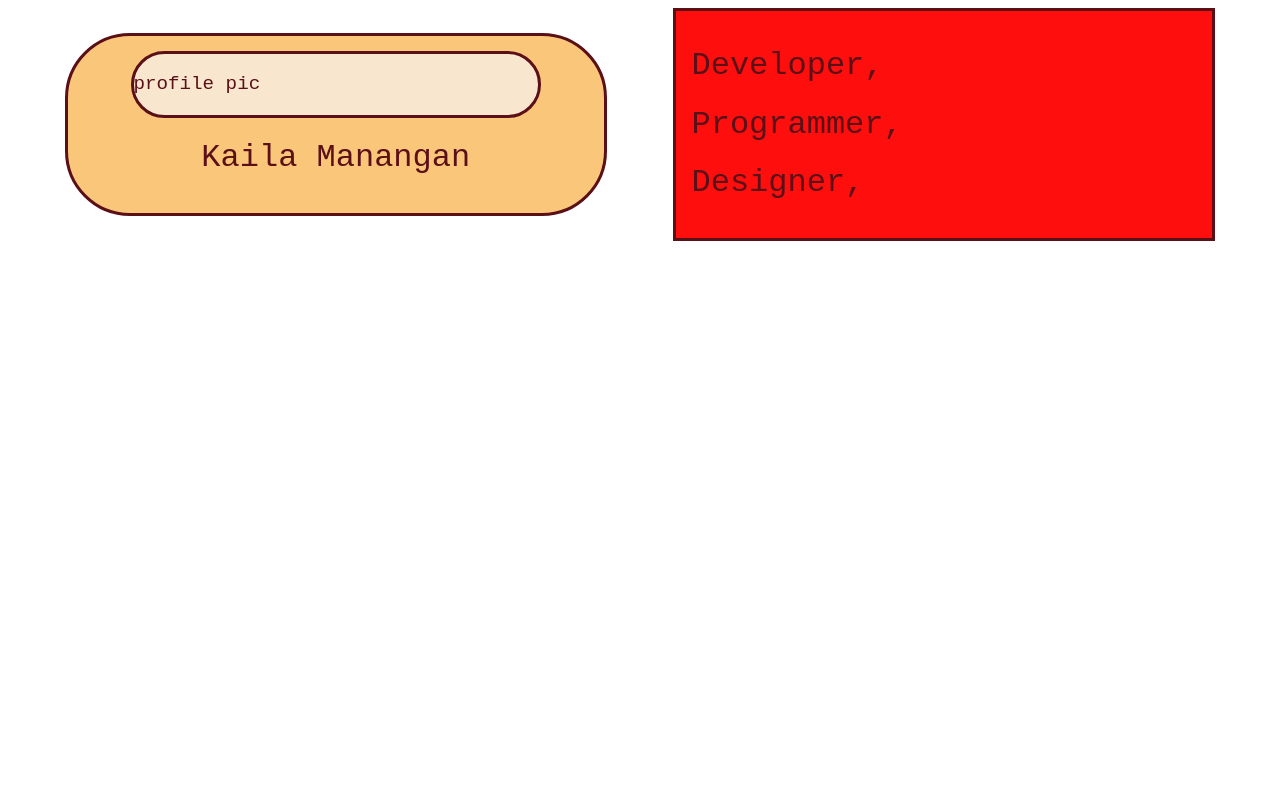
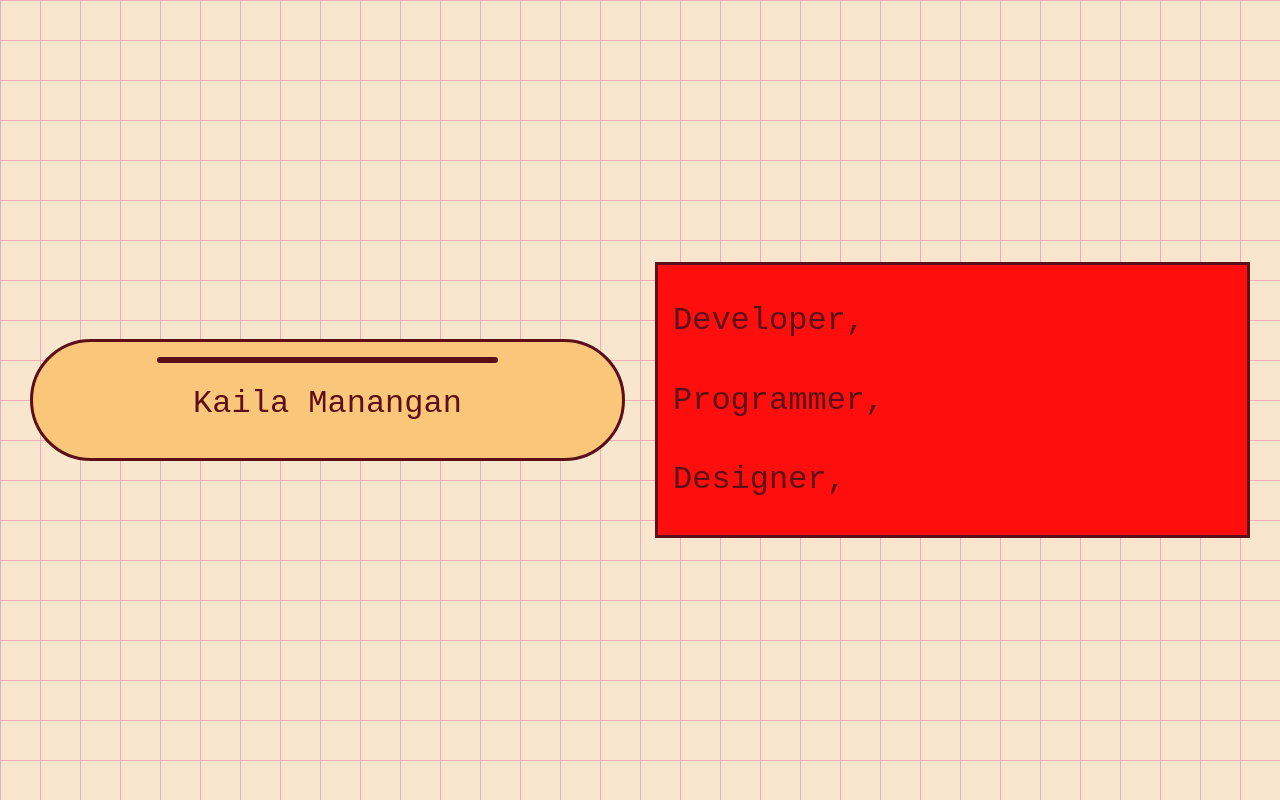
Before and after one commit to kailamanangan16/kailamanangan.github.io, a React (Vite) app in the folder kaila-portfolio-app/: page /#/ in a window 1280 px wide. Built offline with nearby package versions, Linux system fonts and the light colour scheme; a web font is replaced by a local one.

Commit message:
grid bg + flexbox

```diff
--- a/kaila-portfolio-app/index.html
+++ b/kaila-portfolio-app/index.html
@@ -10,7 +10,7 @@
     <link href="https://fonts.googleapis.com/css2?family=Chivo+Mono:ital,wght@0,100..900;1,100..900&display=swap" rel="stylesheet">
     <title>Vite + React</title>
   </head>
-  <body class = "gridBG">
+  <body>
     <div id="root"></div>
     <script type="module" src="/src/main.jsx"></script>
   </body>
--- a/kaila-portfolio-app/src/components/home/ProfileItem.jsx
+++ b/kaila-portfolio-app/src/components/home/ProfileItem.jsx
@@ -2,9 +2,7 @@ function ProfileItem() {
   return (
     <>
       <div class = "musicCard">
-          <div class = "profilePicture">
-              <p>profile pic</p>
-          </div>
+          <div class = "profilePicture"></div>
           <h1 align="center">Kaila Manangan</h1>
       </div>
     </>
--- a/kaila-portfolio-app/src/pages/Home.jsx
+++ b/kaila-portfolio-app/src/pages/Home.jsx
@@ -1,10 +1,14 @@
 import ProfileItem from '../components/home/ProfileItem.jsx'
 import LinkGroup from '../components/home/LinkGroup.jsx'
 
+/*
+<ProfileItem/>
+        <LinkGroup/>
+*/
 function Home() {
   return (
     <>
-      <div class = "container">
+      <div class = "flexContainer">
         <ProfileItem/>
         <LinkGroup/>
       </div>
--- a/kaila-portfolio-app/src/styles/stylesheet.css
+++ b/kaila-portfolio-app/src/styles/stylesheet.css
@@ -1,6 +1,6 @@
 /* General Styles*/
 h1 {
-    font-size: clamp(2rem, 2.75vw, 3.5rem,);
+    font-size: clamp(1.5rem, 2.5vw, 3rem);
 
     font-family: "Chivo Mono", monospace;
     font-weight: 400;
@@ -15,28 +15,51 @@ p {
     color: #5B1018;
 }
 
-.container {
-    display: flex;
-    align-items: center;
-    justify-content: space-evenly;
-    flex-wrap: wrap;
-    gap: 10px;
+html, body {
+    height: 100%;
+    width: 100%;
+    margin: 0;
+    padding: 0;
 }
 
-/* this grid won't work!! :(
 body {
+    display: flex;
+    height: 100vh;
+    width: 100%;
+    background: #F8E6CE;
     background-size: 40px 40px;
-    background:#F8E6CE;
-    background-image:
-        linear-gradient(to right, #F1ADB5 1px, transparent 1px),
-        linear-gradient(to bottom, #F1ADB5 1px, transparent 1px);
+    background-image: linear-gradient(to right, #F1ADB5 1px, transparent 1px), linear-gradient(to bottom, #F1ADB5 1px, transparent 1px);
 }
-*/
+
+#root{
+    display: flex;
+    justify-content: center;
+    align-items: center;
+    flex-grow: 1;
+    width: 100%;
+}
+
+.flexContainer {
+    display: flex;
+    flex-wrap: wrap;
+    justify-content: center;
+    align-items: center;
+
+    width: 100%;
+    margin: 30px;
+    gap: 30px;
+}
+
 /* Home Page */
 .musicCard {
-    width: 40%;
+    display: flex;
+    flex-grow: 1;
+    flex-direction: column;
+    align-items: center;
+
+    padding: 15px;
+    width: 400px;
     height: auto;
-    padding: 15px;
 
     border: #5B1018;
     border-style: solid;
@@ -45,23 +68,13 @@ body {
     background-color: #FAC67A;
 }
 
-.profilePicture {
-    width: 80%;
-
-    justify-content: center;
-    justify-self: center;
-
-    border: #5B1018;
-    border-style: solid;
-    border-width: 3px;
-    border-radius: 65px;
-    background-color: #F8E6CE;
-}
-
 .linksGroup {
-    width: 40%;
+    display: flex;
+    flex-grow: 1;
+    flex-direction: column;
+    padding: 15px;
+    width: 400px;
     height: auto;
-    padding: 15px;
 
     border: #5B1018;
     border-style: solid;
@@ -69,10 +82,16 @@ body {
     background-color: #ff0e0e;
 }
 
-@media screen and (max-width: 800px) {
-  .musicCard, .linksGroup {
-    width: 80%; /* The width is 100%, when the viewport is 800px or smaller */
-  }
+.profilePicture {
+    display: flex;
+    width: 60%;
+    flex-grow: 2;
+
+    border: #5B1018;
+    border-style: solid;
+    border-width: 3px;
+    border-radius: 65px;
+
+    background-color: #F8E6CE;
 }
-
 /* */
```
Also changed, not shown: kaila-portfolio-app/src/components/home/Link.jsx (added, +9 -0 lines).
